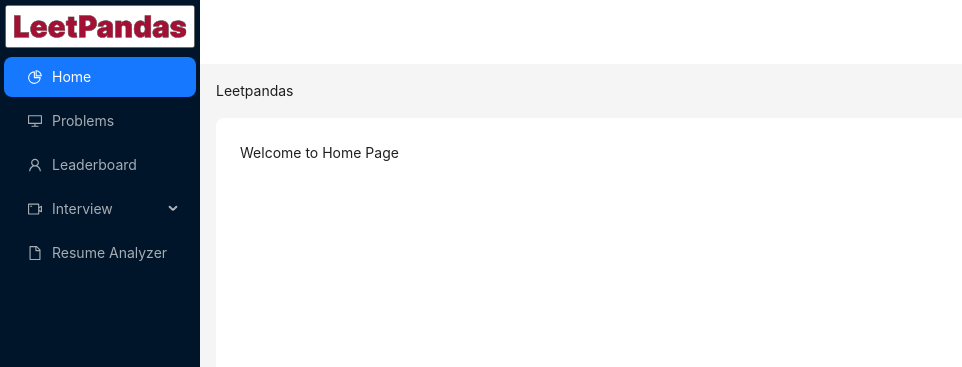
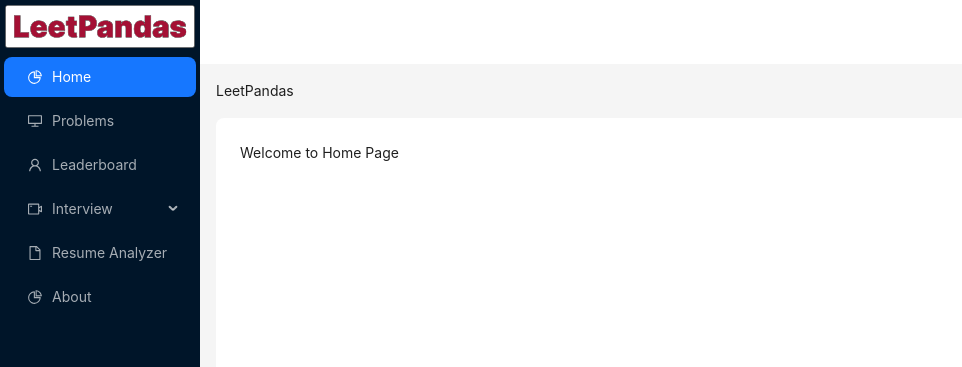
Before and after one commit to nabin2004/leetpandas, a React (Vite) app in the folder Frontend/: page / in a window 1280 px wide. Shown: the top 367 px of the page, without its empty margins (0-962 px from the left). Built offline with nearby package versions, Linux system fonts and the light colour scheme.

Commit message:
Commiting before shutdown

```diff
--- a/Frontend/src/App.jsx
+++ b/Frontend/src/App.jsx
@@ -3,7 +3,7 @@ import {
   DesktopOutlined,
   FileOutlined,
   PieChartOutlined,
-    VideoCameraOutlined,
+  VideoCameraOutlined,
   UserOutlined,
 } from '@ant-design/icons';
 import { Breadcrumb, Layout, Menu, theme } from 'antd';
@@ -31,6 +31,7 @@ const items = [
     getItem('with Peers', '8'),
   ]),
   getItem('Resume Analyzer', '9', <FileOutlined />),
+  getItem('About', '10', <PieChartOutlined />), // New About Menu Item
 ];
 
 // Components for each route
@@ -40,6 +41,7 @@ const Leaderboard = () => <div>Leaderboard Page</div>;
 const InterviewWithAI = () => <div>Interview with AI Page</div>;
 const InterviewWithPeers = () => <div>Interview with Peers Page</div>;
 const ResumeAnalyzer = () => <div>Resume Analyzer Page</div>;
+const About = () => <div>About LeetPandas: Learn more about our mission and team.</div>; // New About Component
 
 const App = () => {
   const [collapsed, setCollapsed] = useState(false);
@@ -69,6 +71,9 @@ const App = () => {
       case '9':
         navigate('/resume-analyzer');
         break;
+      case '10':
+        navigate('/about');
+        break; // New About Navigation
       default:
         break;
     }
@@ -83,7 +88,6 @@ const App = () => {
           alt="Logo"
           style={{ width: '100%', padding: '5px' }}
         />
-        <div />
         <Menu
           theme="dark"
           defaultSelectedKeys={['1']}
@@ -96,7 +100,7 @@ const App = () => {
         <Header style={{ padding: 0, background: colorBgContainer }} />
         <Content style={{ margin: '0 16px' }}>
           <Breadcrumb style={{ margin: '16px 0' }}>
-            <Breadcrumb.Item>Leetpandas</Breadcrumb.Item>
+            <Breadcrumb.Item>LeetPandas</Breadcrumb.Item>
           </Breadcrumb>
           <div
             style={{
@@ -113,6 +117,7 @@ const App = () => {
               <Route path="/interview/ai" element={<InterviewWithAI />} />
               <Route path="/interview/peers" element={<InterviewWithPeers />} />
               <Route path="/resume-analyzer" element={<ResumeAnalyzer />} />
+              <Route path="/about" element={<About />} /> {/* New About Route */}
             </Routes>
           </div>
         </Content>
```
